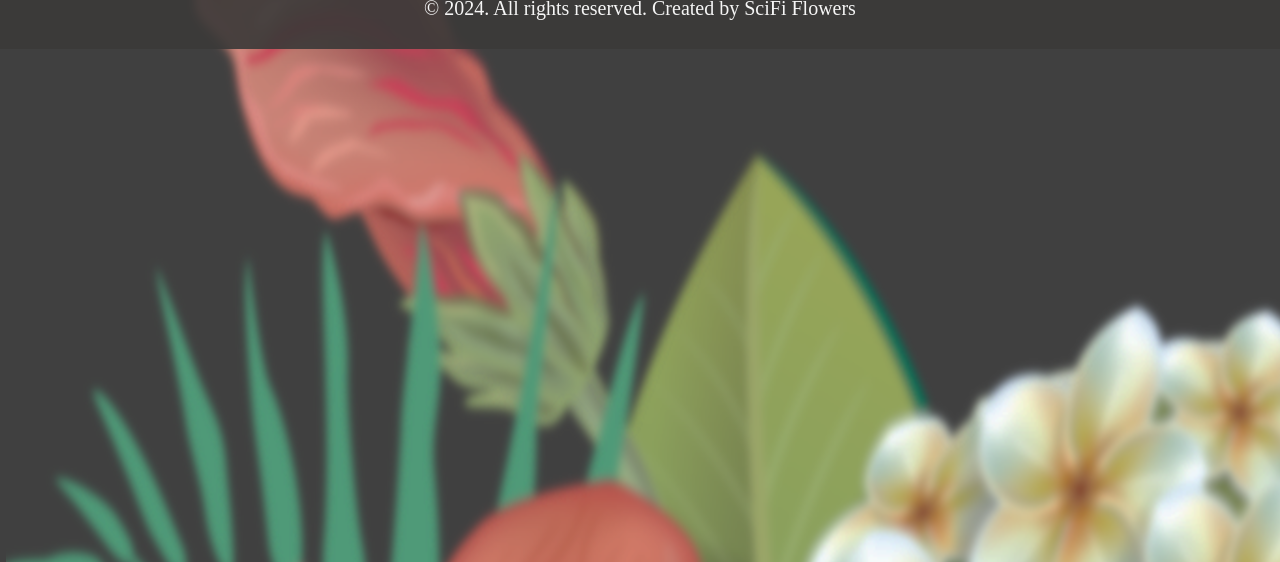
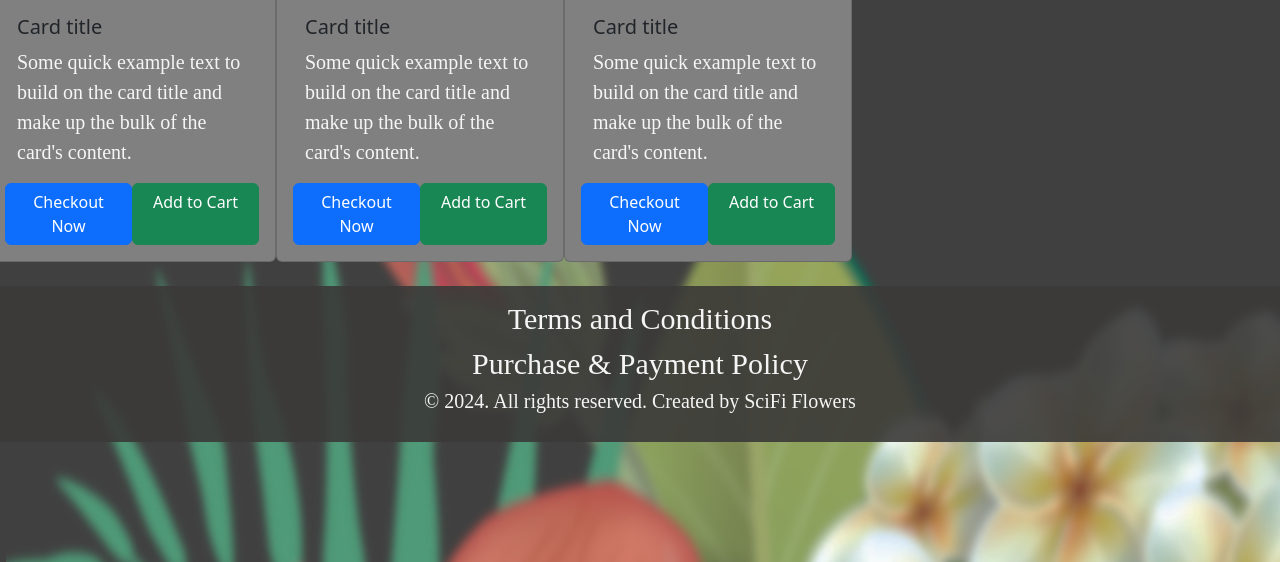
Before and after one commit to ariana-crowell/SciFi_Flowers, a PHP site: page /shop.php in a window 1280 px wide. Shown: the part 238-800 px from the top of the page. Run offline with PHP 8.4, Linux system fonts and the light colour scheme.

Commit message:
carousel and card

```diff
--- a/shop.php
+++ b/shop.php
@@ -12,7 +12,42 @@
         <?php
             require "includes/header.php";
         ?>
-
+        <div class="row">
+            <div class="card col-sm-4" style="width: 18rem; background-color:gray;">
+                <img src="..." class="card-img-top" alt="...">
+                <div class="card-body">
+                    <h5 class="card-title">Card title</h5>
+                    <p class="card-text">Some quick example text to build on the card title and make up the bulk of the card's content.</p>
+                    <div class="row">
+                        <a href="#" class="btn btn-primary col-sm-6">Checkout Now</a>
+                        <a href="#" class="btn btn-success col-sm-6">Add to Cart</a>
+                    </div>
+                </div>
+            </div>
+            <div class="card col-sm-4" style="width: 18rem; background-color:gray;">
+                <img src="..." class="card-img-top" alt="...">
+                <div class="card-body">
+                    <h5 class="card-title">Card title</h5>
+                    <p class="card-text">Some quick example text to build on the card title and make up the bulk of the card's content.</p>
+                    <div class="row">
+                        <a href="#" class="btn btn-primary col-sm-6">Checkout Now</a>
+                        <a href="#" class="btn btn-success col-sm-6">Add to Cart</a>
+                    </div>
+                </div>
+            </div>
+            <div class="card col-sm-4" style="width: 18rem; background-color:gray;">
+                <img src="..." class="card-img-top" alt="...">
+                <div class="card-body">
+                    <h5 class="card-title">Card title</h5>
+                    <p class="card-text">Some quick example text to build on the card title and make up the bulk of the card's content.</p>
+                    <div class="row">
+                        <a href="#" class="btn btn-primary col-sm-6">Checkout Now</a>
+                        <a href="#" class="btn btn-success col-sm-6">Add to Cart</a>
+                    </div>
+                </div>
+            </div>
+        </div>
+        <br>
         <?php
             include 'includes/footer.php';
         ?>
```
Also changed, not shown: index.php (+9 -7 lines), img/lab dna.png (deleted), img/lab flower.png (deleted), 4 other files.
